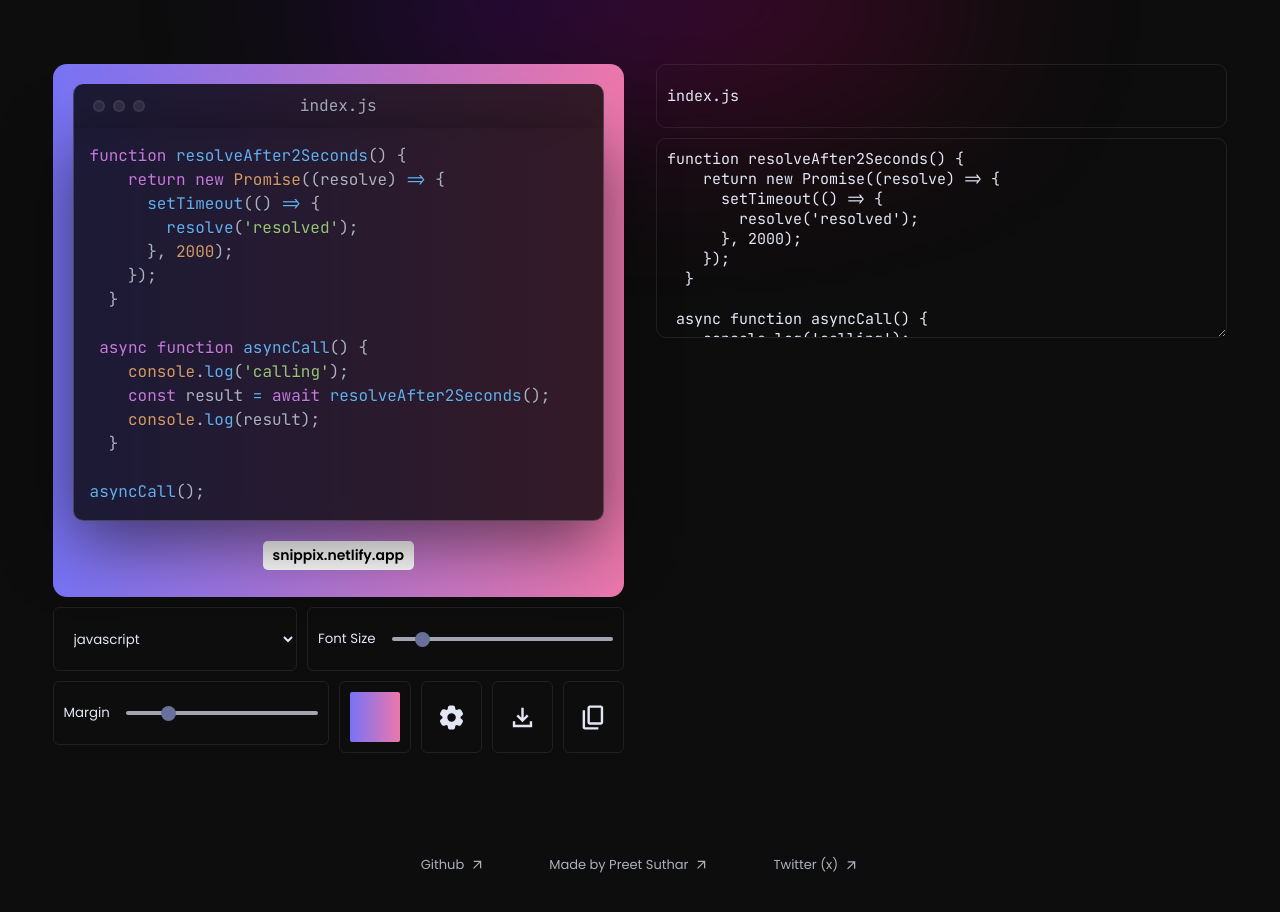
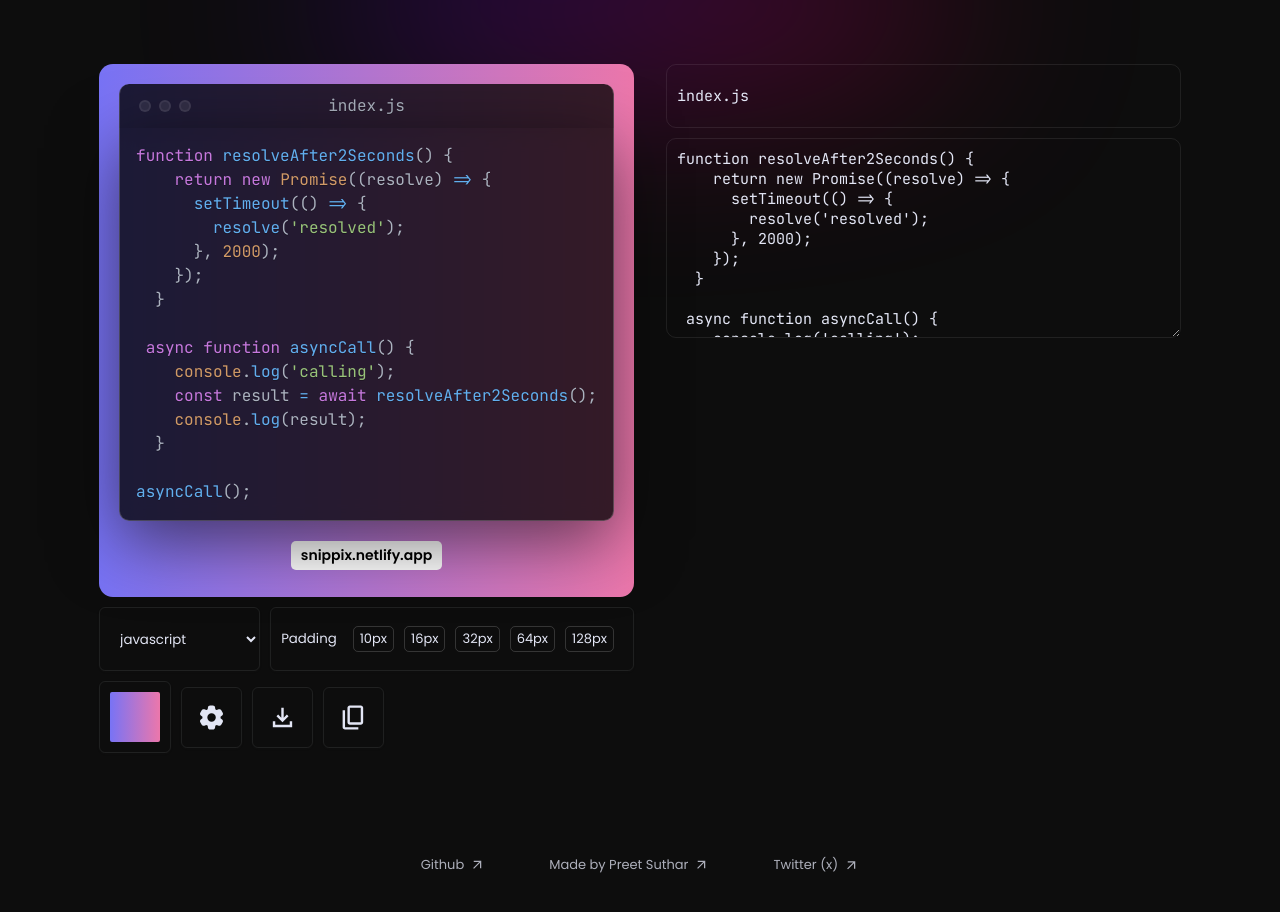
Before and after one commit to preetsuthar17/SnippiX, a Next.js app: page / in a window 1280 px wide. Built offline with nearby package versions, Linux system fonts and the light colour scheme.

Commit message:
Refactor CodeImage component to improve code organization and update margin handling

```diff
--- a/src/components/CodeImage.js
+++ b/src/components/CodeImage.js
@@ -342,11 +342,6 @@ export default function CodeImage({ code, fileName }) {
     autoDetectLanguage();
   }, [code]);
 
-  const handleThemeChange = (event) => {
-    const themeName = event.target.value;
-    setSelectedTheme(themes[themeName]);
-  };
-
   const toggleColorPicker = () => {
     setShowColorPicker(!showColorPicker);
   };
@@ -359,8 +354,7 @@ export default function CodeImage({ code, fileName }) {
     setSettingsDropdown(!settingsDropdown);
   };
 
-  const handleMarginChange = (event) => {
-    const newMargin = parseInt(event.target.value);
+  const handleMarginChange = (newMargin) => {
     setMargin(newMargin);
     document.documentElement.style.setProperty(
       "--margin-image",
@@ -381,15 +375,6 @@ export default function CodeImage({ code, fileName }) {
 
   const handleLineCountToggle = () => {
     setLineCount(!lineCount);
-  };
-
-  const handleFontSizeChange = (event) => {
-    const newFontSize = parseInt(event.target.value);
-    setFontSize(newFontSize);
-    document.documentElement.style.setProperty(
-      "--font-size",
-      `${newFontSize}px`
-    );
   };
 
   const onGradientColorChange = (value) => {
@@ -475,7 +460,6 @@ export default function CodeImage({ code, fileName }) {
 
   return (
     <div className="code-image-div">
-
       <div className="code-image-background" ref={ref}>
         <div className="code-image-main-div">
           {fileName ? (
@@ -535,31 +519,23 @@ export default function CodeImage({ code, fileName }) {
               </option>
             ))}
           </select>
+
           <div className="PB-range-slider-div">
             {" "}
-            <small>Font Size</small>{" "}
-            <input
-              type="range"
-              id="myRange"
-              min="13"
-              max="40"
-              value={fontSize}
-              onChange={handleFontSizeChange}
-              className="font-size-slider PB-range-slider"
-            />
-          </div>
-          <div className="PB-range-slider-div">
-            {" "}
-            <small>Margin</small>{" "}
-            <input
-              type="range"
-              id="myRange"
-              min="0"
-              max="100"
-              value={margin}
-              onChange={handleMarginChange}
-              className="font-size-slider PB-range-slider"
-            />
+            <small>Padding</small>{" "}
+            <div className="margin-selector">
+              {["10", "16", "32", "64", "128"].map((value, index) => (
+                <div
+                  key={index}
+                  className={`margin-option ${
+                    margin === value ? "selected" : ""
+                  }`}
+                  onClick={() => handleMarginChange(value)}
+                >
+                  {value}px
+                </div>
+              ))}
+            </div>
           </div>
           <div className="color-picker">
             <div
--- a/src/styles/partials/_code_image.scss
+++ b/src/styles/partials/_code_image.scss
@@ -102,16 +102,33 @@
     display: flex;
     gap: 10px;
     flex-wrap: wrap;
+    align-items: center;
+    display: flex;
 
     input {
       flex-grow: 1;
+    }
+
+    .margin-selector {
+      display: flex;
+      gap: 10px;
+      .margin-option {
+        cursor: pointer;
+        padding: 2px 6px;
+        border: 1px solid rgba(255, 255, 255, 0.164);
+        font-size: 13px;
+        border-radius: 5px;
+      }
+      .margin-option.selected {
+        background-color: #dddddd1f;
+      }
     }
 
     .theme-select-div {
       display: flex;
       gap: 10px;
       flex-wrap: wrap;
-
+      align-items: center;
       .theme-selector {
         padding: 1rem;
         height: 4rem;
@@ -202,7 +219,7 @@
     width: min-content;
     .color-picker-menu {
       position: absolute;
-      top: 5rem;
+      bottom: 5rem;
       right: 0;
       z-index: 9999999999;
       @media screen and (max-width: 1180px) {
@@ -255,7 +272,7 @@
     .settings-dropdown-menu-content {
       position: absolute;
       background: var(--second-background-color);
-      top: 5rem;
+      bottom: 5rem;
       z-index: 99999999;
       right: 0%;
       width: max-content;
```
